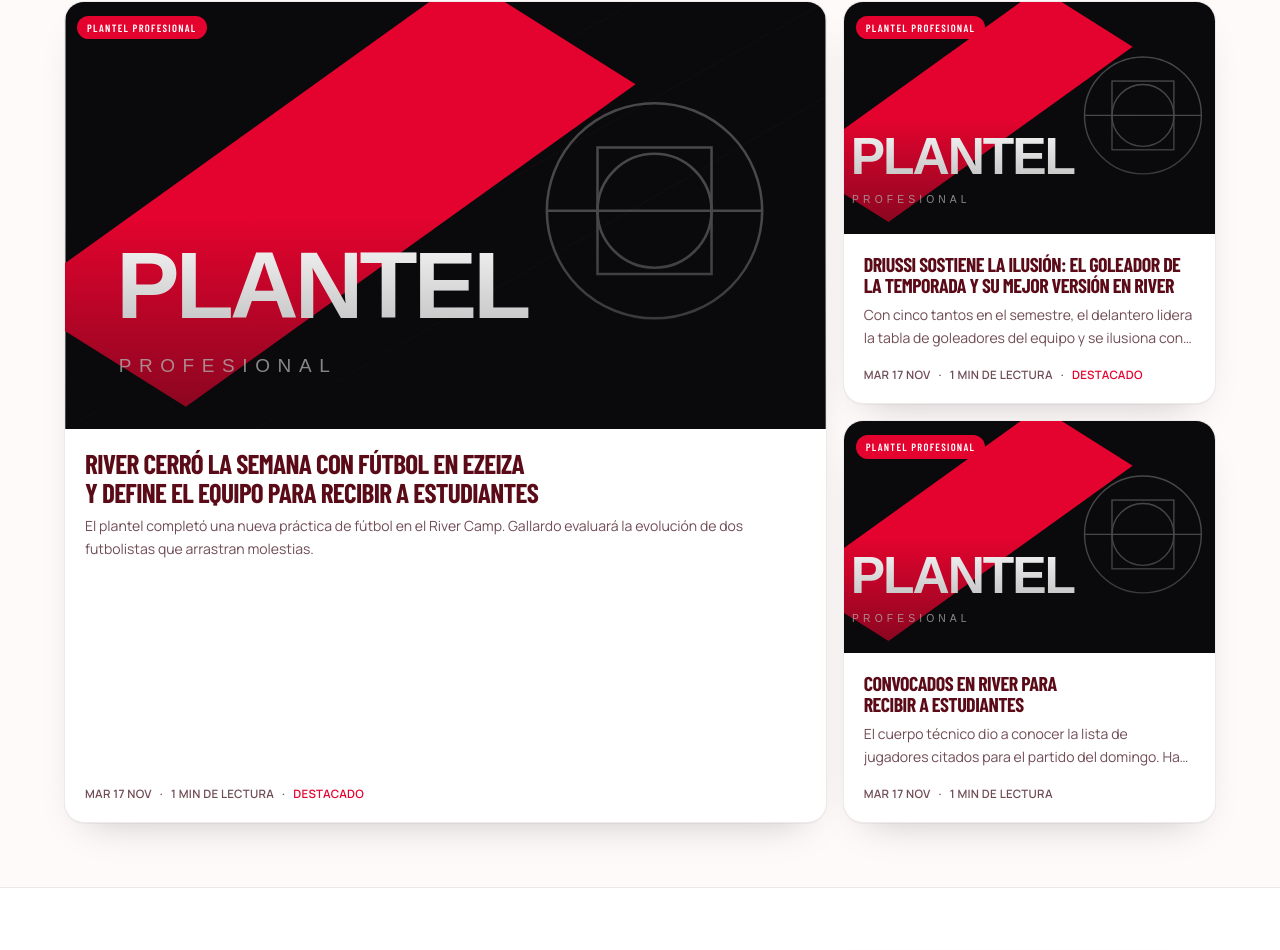
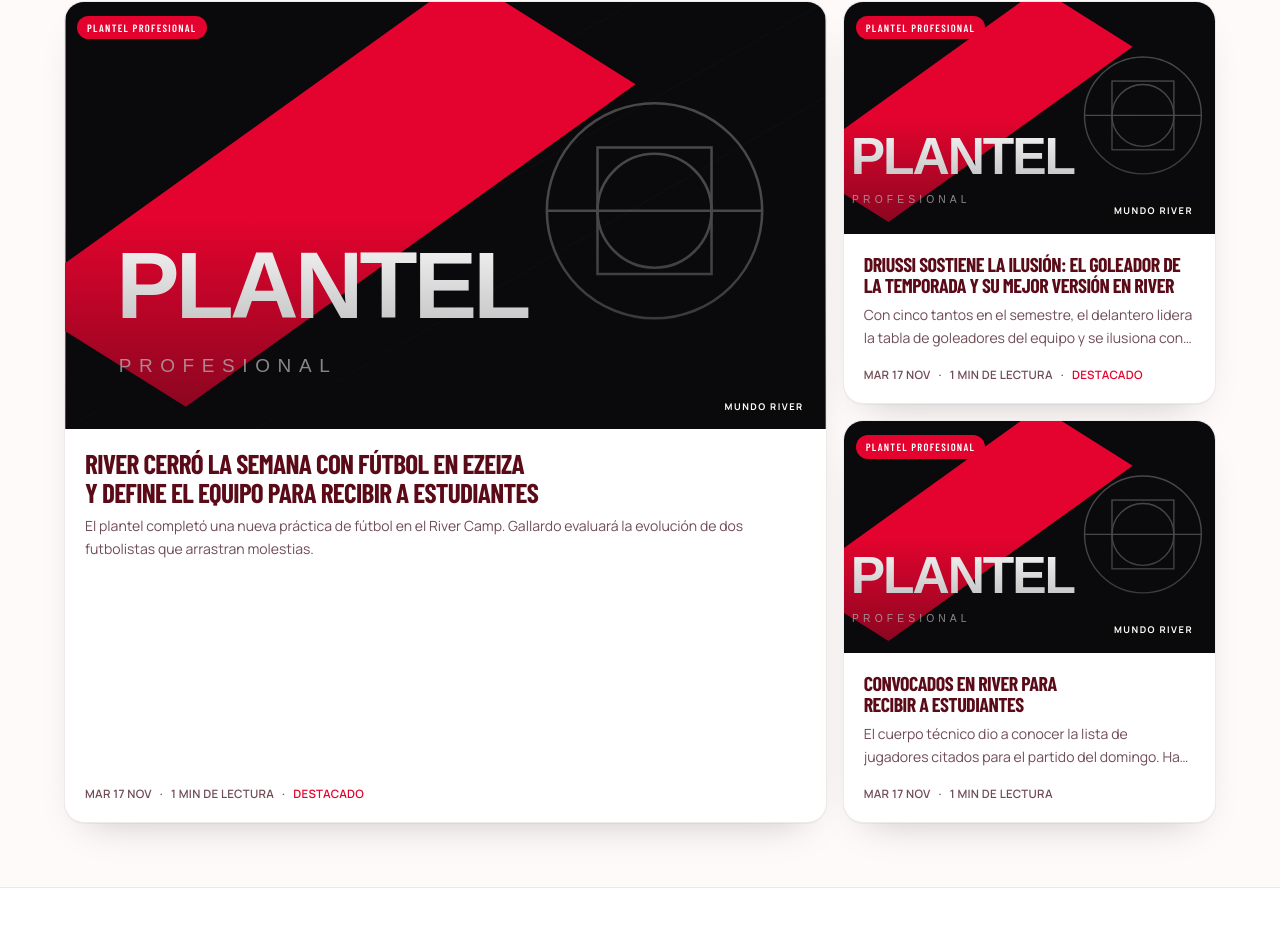
Before and after one commit to devdesdecero0-oss/Mundo-River, a Next.js app: page / in a window 1280 px wide. Shown: the part 959-1909 px from the top of the page. Built offline with nearby package versions, Linux system fonts and the light colour scheme; no server answers.

Commit message:
Fija marca de Mundo River en portadas

```diff
--- a/src/app/novedades/[slug]/page.tsx
+++ b/src/app/novedades/[slug]/page.tsx
@@ -2,7 +2,7 @@ import type { Metadata } from "next";
 import Image from "next/image";
 import Link from "next/link";
 import { notFound } from "next/navigation";
-import { NewsCard, CategoryPill } from "@/components/news/news-card";
+import { NewsCard, CategoryPill, NewsBrandMark } from "@/components/news/news-card";
 import { LocalDate } from "@/components/ui/local-date";
 import { computeReadingTime, getRelatedArticles, sortNews } from "@/domain/news";
 import { newsRepository } from "@/data/repositories";
@@ -143,6 +143,7 @@ export default async function ArticlePage({ params }: ArticlePageProps) {
             unoptimized
             className="h-full w-full object-cover"
           />
+          <NewsBrandMark />
         </div>
 
         {isAggregator ? (
--- a/src/components/news/news-card.tsx
+++ b/src/components/news/news-card.tsx
@@ -23,6 +23,14 @@ export function CategoryPill({
       className={`inline-flex rounded-full px-2.5 py-1 font-display text-[0.66rem] font-semibold uppercase tracking-[0.12em] ${CATEGORY_STYLES[category]} ${className}`}
     >
       {categoryLabel(category)}
+    </span>
+  );
+}
+
+export function NewsBrandMark() {
+  return (
+    <span className="absolute bottom-3 right-3 z-10 rounded-full bg-inverse/80 px-2.5 py-1 text-[0.58rem] font-bold uppercase tracking-[0.16em] text-white">
+      Mundo River
     </span>
   );
 }
@@ -57,6 +65,7 @@ export function NewsCard({
             className="h-full w-full object-cover transition-transform duration-500 group-hover:scale-[1.03]"
           />
           <div className="absolute inset-0 bg-gradient-to-t from-inverse/45 via-transparent to-transparent" aria-hidden="true" />
+          <NewsBrandMark />
           <div className="absolute left-3 top-3">
             <CategoryPill category={article.category} />
           </div>
```
Also changed, not shown: 1 other file (tests, documents, lock files or other folders).
